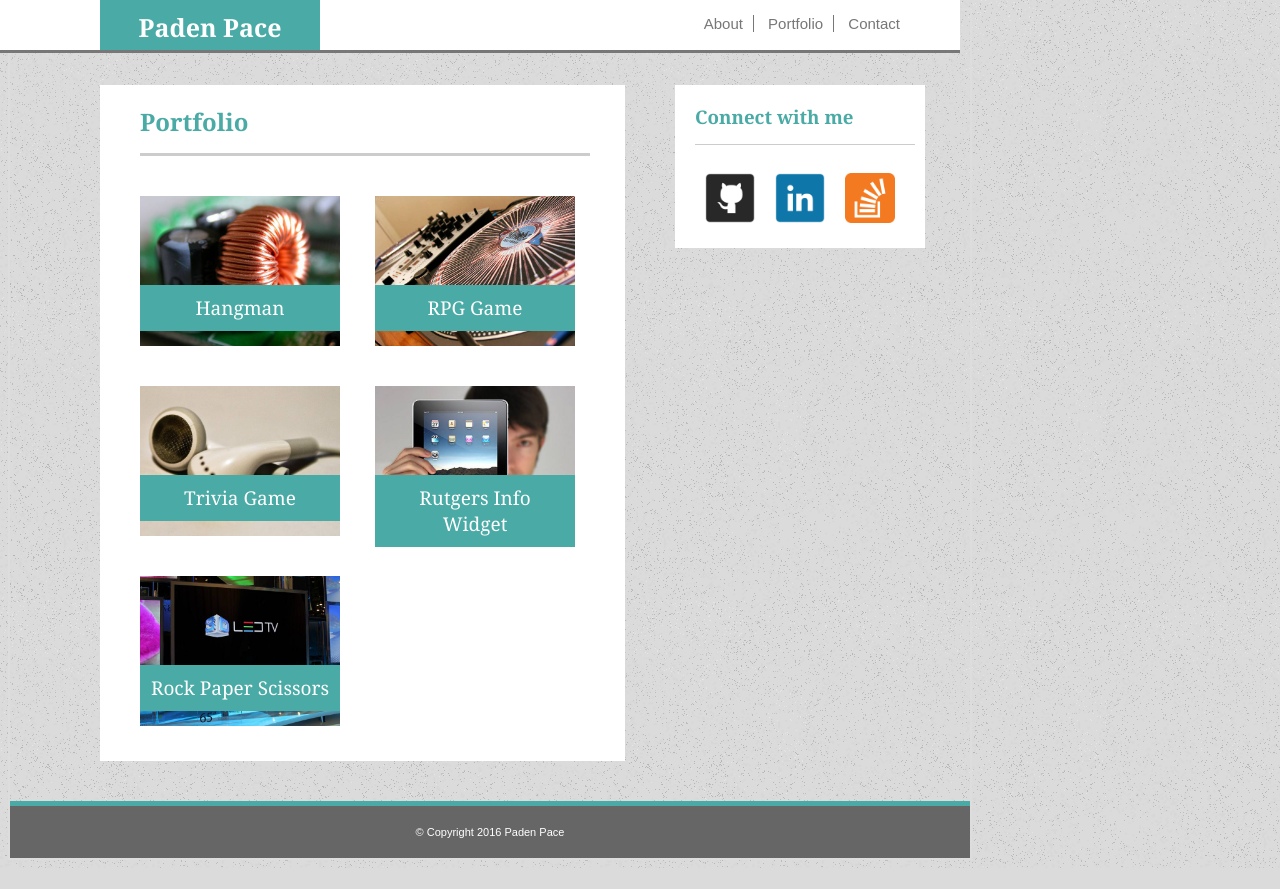
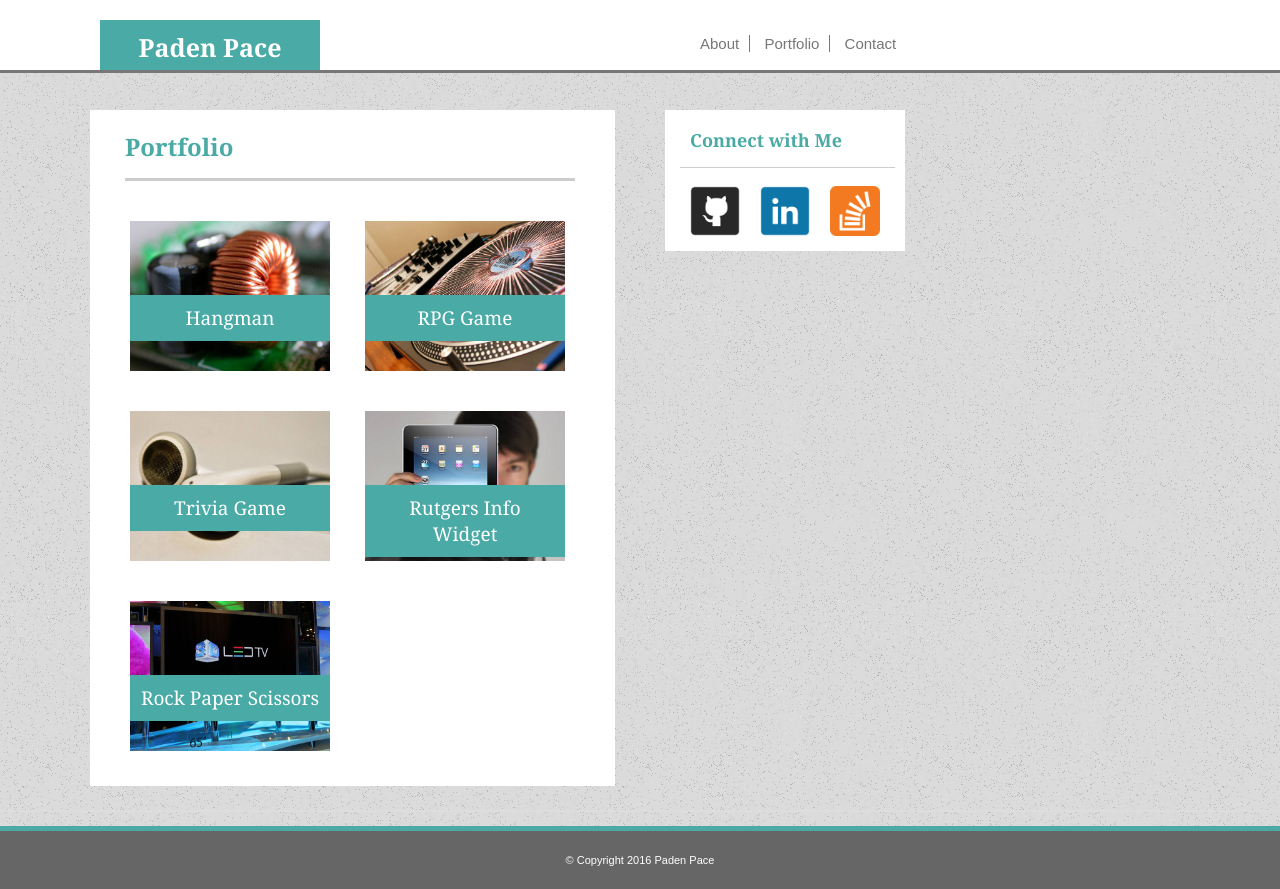
Before and after one commit to paden-pace/Basic-Portfolio, a PHP site: page /portfolio.html in a window 1280 px wide. Before the commit the page ends 868 px from the top, so only its background shows below. Run offline with PHP 8.4, Linux system fonts and the light colour scheme.

Commit message:
update with the footer and header across the page

```diff
--- a/assets/css/style.css
+++ b/assets/css/style.css
@@ -1,15 +1,19 @@
+html {
+	width: 960px;
+}
+
 header{
 	background-color: #ffffff;
 	border-color:#cccccc;
 	border-width: 0px;
 	border-bottom: 3px;
 	border-style: solid;
-	height: 50px;
-	width: 960px;
-	top: 0px;
+	height: 70px;
+	min-width: 970px;
+	width: 100%;
+	top: -10px;
 	left: 0px;
-	margin-bottom: 0px;
-	overflow: auto;
+	margin: 0px 0px 0px 0px;
 	position: absolute;
 }
 
@@ -19,13 +23,15 @@ h1 {
 	font-family: 'Georgia', Times, 'Times New Roman, serif';
 	font-size: 25px;
 	width: 200px;
-	height: 100px;
+	height: 40px;
 	padding: 10px 10px 0 10px;
 	margin: 0 0 0 100px;
 	text-align: center;
-	top: 0px;
+	top: 20px;
+	position: absolute;
 	float: left;
 }
+
 
 nav{
 	color: #7777777;
@@ -35,6 +41,9 @@ nav{
 	font-family: 'Arial', 'Helvetica Neue', Helvetica, sans-serif;
 	float: right;
 	margin: 15px 50px 0 0;
+	position: absolute;
+	top: 20px;
+	left: 700px;
 }
 
 .nav-tab:hover{
@@ -70,13 +79,17 @@ h2, h3 {
 h2 {
 	border-width: 0px;
 	border-bottom-width: 3px;
-	margin: 20px 10px 20px 20px;
+	margin: 20px 10px 20px 15px;
 	width: 450px;
+
 }
 
 h3 {
 	border-width: 0px;
+	margin-left: 5px;
 	border-bottom-width: 1px;
+	padding-left: 10px;
+	font-size: 18px;
 }
 
 img {
@@ -96,8 +109,12 @@ body {
 	border-style: solid;
 	border-width: 2px;
 	font-family: 'Arial', 'Helvetica Neue', Helvetica, sans-serif;
-	width: 960px;
-}
+	width: 100%;
+	min-width: 960px;
+	height: 100%;
+	position: absolute;left: -10px;
+	}
+
 
 p{
 	font-size: 14px;
@@ -116,8 +133,6 @@ footer {
 	font-size: 11px;
 	color: #ffffff;
 	text-align: center;
-	padding: 20px 0 20px 0;
-	width: 100%;
 	left: 0;
 	border-color: #4aaaa5;
 	border-style: solid;
@@ -125,6 +140,17 @@ footer {
 	border-top-width: 5px;
 	clear: both;
 	margin-right: 0px;
+	min-width: 970px;
+	width: 100%;
+}
+
+#footer-text {
+	font-family: 'Arial', 'Helvetica Neue', Helvetica, sans-serif;
+	font-size: 11px;
+	color: #ffffff;
+	text-align: center;
+	padding: 10px 0 20px 0;
+	clear: both;
 }
 
 
@@ -132,16 +158,22 @@ footer {
 	clear: both;
 	width: 475px;
 	margin: 75px 50px 40px 90px;
-	margin-top: 75px;
+	margin-top: 100px;
 	padding-right: 30px;
 	float: left;
+	background-color: #ffffff;
 }
 
 .sidebar {
-	margin-top: 75px;
-	margin-bottom: 75px;
+	margin: 100px 0 75px 0px;
 	width: 220px;
 	float: left;
+	background-color: #ffffff;
+	padding: 0px 10px 10px 10px;
+}
+
+.social-link {
+	margin: 0px 5px 5px 15px;
 }
 
 .social-link:hover {
@@ -187,27 +219,27 @@ footer {
 
 #title-hangman{
 	top: 285px;
-	left: 40px;
+	left: 30px;
 }
 
 #title-rpg{
 	top: 285px;
-	left: 275px;
+	left: 265px;
 }
 
 #title-trivia{
 	top: 475px;
-	left: 40px;
+	left: 30px;
 }
 
 #title-rutgers{
 	top: 475px;
-	left: 275px;
+	left: 265px;
 }
 
 #title-rock{
 	top: 665px;
-	left: 40px;
+	left: 30px;
 }
 
 #contact-form {
--- a/portfolio.html
+++ b/portfolio.html
@@ -47,22 +47,23 @@
 			</div>
 
 			<div class="sidebar">
-				<h3>Connect with me</h3>
-					<a href="https://github.com/paden-pace">
+				<h3>Connect with Me</h3>
+					<a href="https://github.com/paden-pace" target="_blank" >
 						<img src="assets/images/github-square.png" alt="github-square" class="social-link" width="50px" height="50px" />
 					</a>
-					<a href="https://www.linkedin.com/in/paden-pace-510949a1?">
+					<a href="https://www.linkedin.com/in/paden-pace-510949a1?" target="_blank">
 						<img src="assets/images/linkedin-square.png" alt="linkedin-square" class="social-link" width="50px" height="50px" />
 					</a>
-					<a href="http://stackoverflow.com/users/7196071/paden-pace">
+					<a href="http://stackoverflow.com/users/7196071/paden-pace" target="_blank">
 						<img src="assets/images/stackoverflow-square.png" alt="stackoverflow-square" class="social-link" width="50px" height="50px">
 					</a>
 			</div>
 
-
+</body>
 
 	<footer>
-		&copy; Copyright 2016 Paden Pace
+
+		<p class="site-footer" id="footer-text">&copy; Copyright 2016 Paden Pace</p>
 	</footer>
-</body>
+
 </html>
```
Also changed, not shown: contact.html (+8 -7 lines), index.html (+12 -9 lines), projects/project-example.html (+7 -7 lines).
